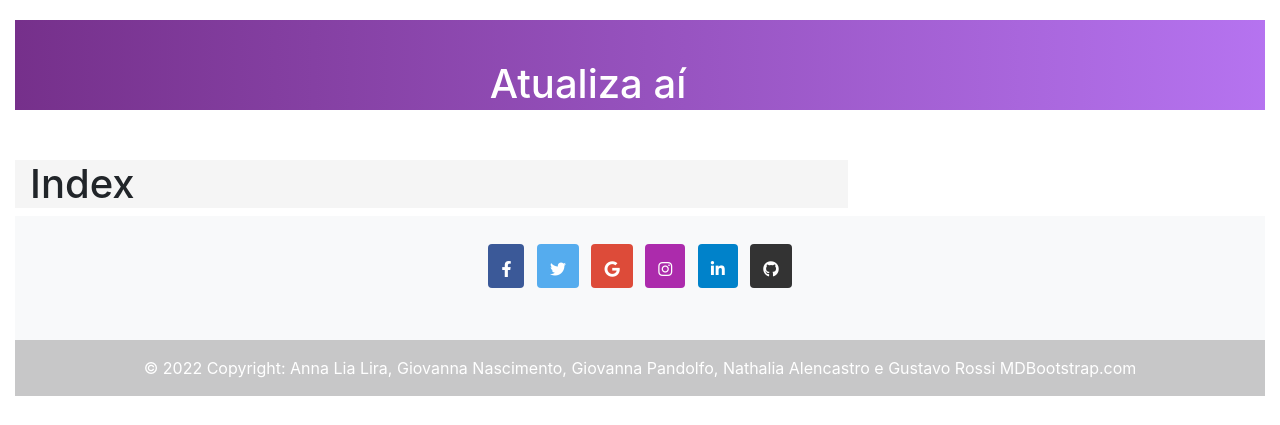
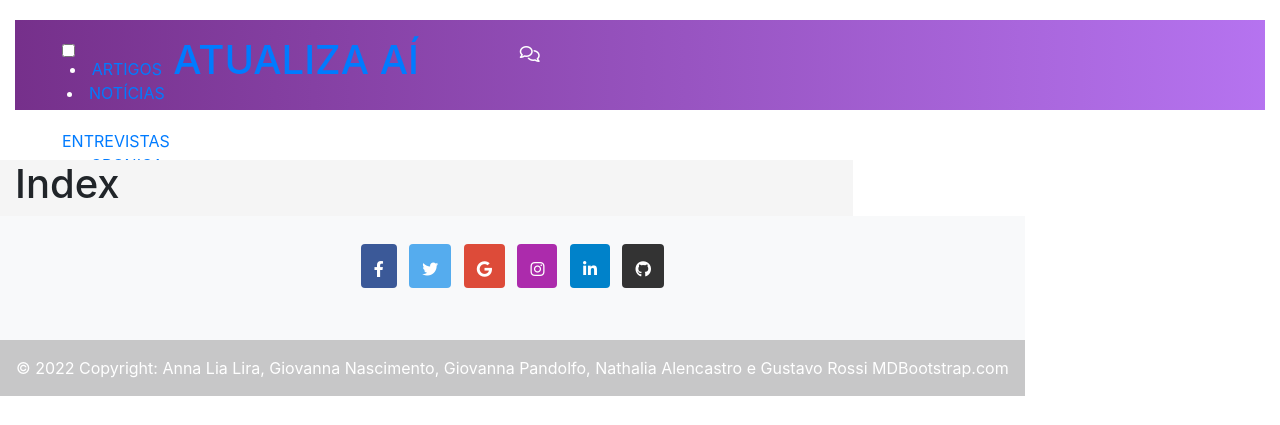
Before and after one commit to senacrs-emti/2022-1M-jornal-G8, a PHP site: page /index.php in a window 1280 px wide. Shown: the top 425 px of the page. Run offline with PHP 8.4, Linux system fonts and the light colour scheme.

Commit message:
Update _header.php

```diff
--- a/includes/_header.php
+++ b/includes/_header.php
@@ -1,3 +1,4 @@
+
 <!doctype html>
 <html lang="en">
 <head>
@@ -5,45 +6,43 @@
     <meta http-equiv="X-UA-Compatible" content="IE=edge">
     <meta name="viewport" content="width=device-width, initial-scale=1.0">
     <title>Atualiza aí</title>
-<link rel="stylesheet" href="https://cdn.jsdelivr.net/npm/bootstrap@4.6.2/dist/css/bootstrap.min.css" integrity="sha384-xOolHFLEh07PJGoPkLv1IbcEPTNtaed2xpHsD9ESMhqIYd0nLMwNLD69Npy4HI+N" crossorigin="anonymous">
-<link rel="stylesheet" href="https://cdnjs.cloudflare.com/ajax/libs/font-awesome/6.2.0/css/all.min.css" integrity="sha512-xh6O/CkQoPOWDdYTDqeRdPCVd1SpvCA9XXcUnZS2FmJNp1coAFzvtCN9BmamE+4aHK8yyUHUSCcJHgXloTyT2A==" crossorigin="anonymous" referrerpolicy="no-referrer" />
-<link rel="stylesheet" href="style.css">
-<meta name="viewport" content="width=device-width, initial-scale=1, shrink-to-fit=no">
     <link rel="stylesheet" href="https://cdn.jsdelivr.net/npm/bootstrap@4.6.2/dist/css/bootstrap.min.css" integrity="sha384-xOolHFLEh07PJGoPkLv1IbcEPTNtaed2xpHsD9ESMhqIYd0nLMwNLD69Npy4HI+N" crossorigin="anonymous">
+    <link rel="stylesheet" href="https://cdnjs.cloudflare.com/ajax/libs/font-awesome/6.2.0/css/all.min.css" integrity="sha512-xh6O/CkQoPOWDdYTDqeRdPCVd1SpvCA9XXcUnZS2FmJNp1coAFzvtCN9BmamE+4aHK8yyUHUSCcJHgXloTyT2A==" crossorigin="anonymous" referrerpolicy="no-referrer" />
+    <link rel="stylesheet" href="./style.css?v=<?php echo rand(0,99999);?>">
   </head>
   <body class="container-fluid">
   <header>
     <div class="row">
       <div class="col-2">
-      <div class="hamburger-menu">
-    <input id="menu__toggle" type="checkbox" />
-    <label class="menu__btn" for="menu__toggle">
+      <div class="navbar">
+        <div class="container nav-container">
+            <input class="checkbox" type="checkbox" name="" id="" />
+            <div class="hamburger-lines">
+              <span class="line line1"></span>
+              <span class="line line2"></span>
+              <span class="line line3"></span>
+            </div>
 
-    </label>
-    <ul class="menu__box">
-      <li><a class="menu__item" href="#">CRÔNICAS</a></li>
-      <li><a class="menu__item" href="#">NOTÍCIAS</a></li>
-      <li><a class="menu__item" href="#">ENTREVISTA</a></li>
-      <li><a class="menu__item" href="#">CHARGE</a></li>
-      <li><a class="menu__item" href="#">ARTIGOS</a></li>
-    </ul>
-  </div>
+          <div class="menu-items">
+            <li><a href="#">ARTIGOS</a></li>
+            <li><a href="#">NOTÍCIAS</a></li>
+            <li><a href="#">ENTREVISTAS</a></li>
+            <li><a href="#">CRONICA</a></li>
+
+          </div>
+        </div>
       </div>
-    <div class="container-fluid">
-    <div class="row">
-    <div class="col-11">
-    <h1>Atualiza aí</h1>
-
-    <div class="container">
-      <div class="btn">
-        <div class="btn-left"></div>
-        <div class="btn-right"></div>
+    </nav>
+  </body>
+      </div>
+      <div class="col-8">
+        <h1 class="nana">
+          <a href="./index.php">ATUALIZA AÍ</a>
+        </h1>
+      </div>
+      <div class="col-2">
+        <i class="fa-regular fa-comments"></i>
       </div>
     </div>
- <script src="https://ajax.googleapis.com/ajax/libs/jquery/3.3.1/jquery.min.js"></script>
- </div>
-    </div>
-  </div>
-    </header>
-</body>
-</html>
+  </header>
+  <div class="row">
```
